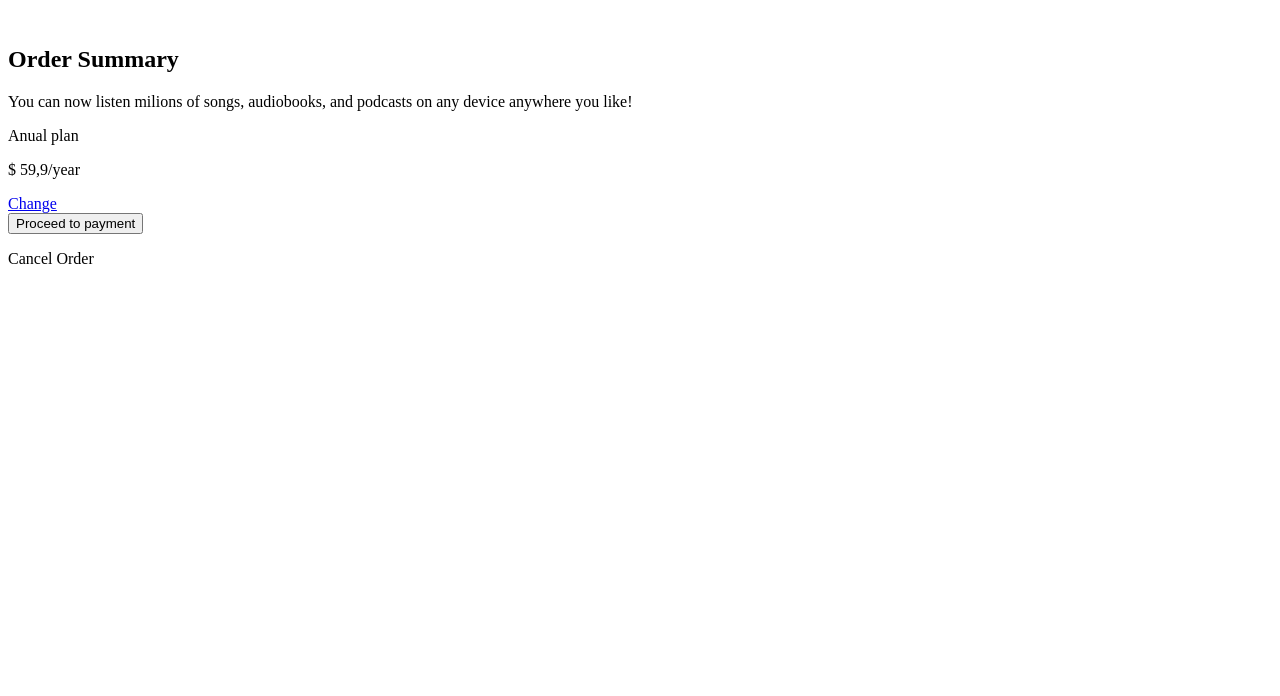
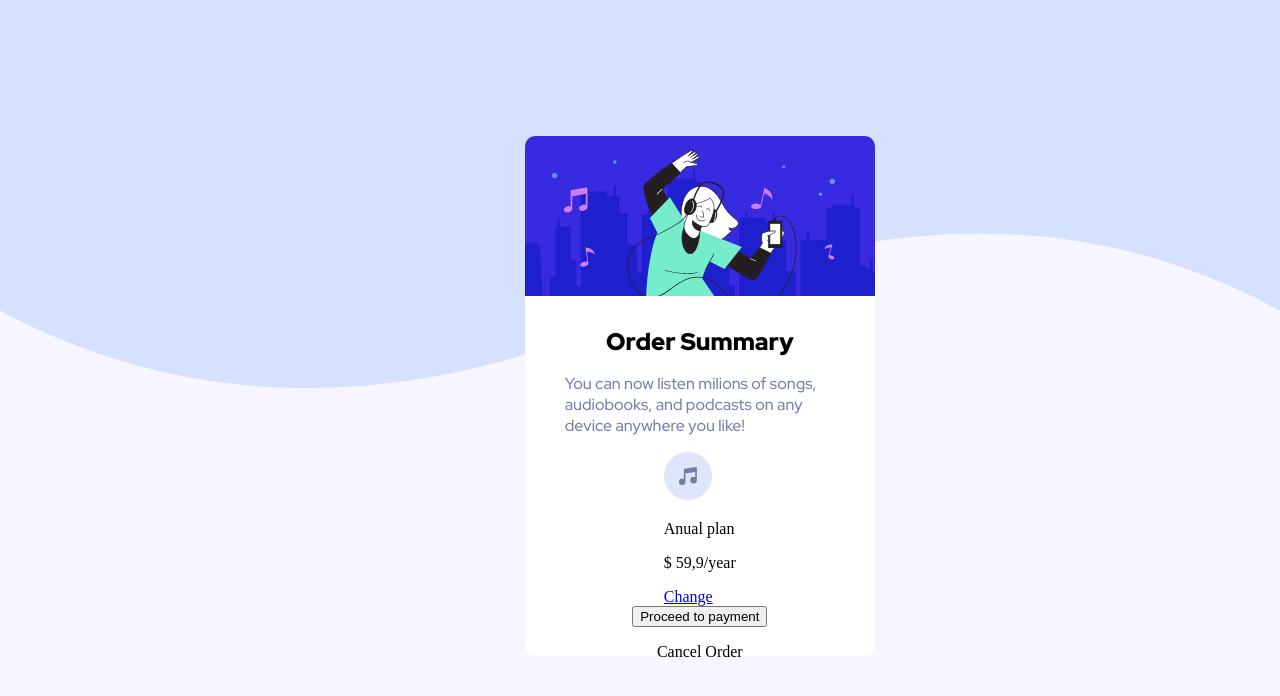
Before and after one commit to tiagomedeiros11/Desafios-de-CSS, a plain HTML site: page Desafio 2/index.html in a window 1280 px wide. Drawn offline with Linux system fonts and the light colour scheme.

Commit message:
Adicionado o html e o css do novo arquivo

```diff
--- a/Desafio 2/index.html
+++ b/Desafio 2/index.html
@@ -5,21 +5,29 @@
     <meta http-equiv="X-UA-Compatible" content="IE=edge">
     <meta name="viewport" content="width=device-width, initial-scale=1.0">
     <title>Document</title>
+    <link rel="stylesheet" href="./style.css">
 </head>
 <body>
-    <section>
-        <div>
-            <div>
-                <img src="" alt="">
+    <section >
+
+        <div class="container">
+            <img src="./pattern-background-desktop.svg" alt="" class="background__image">
+            <div class="container__texto">
+                <img src="./illustration-hero.svg" alt="" class="container__texto__image">
                 <h1>Order Summary</h1>
-                <p>You can now listen milions of songs, audiobooks, and podcasts on any device anywhere you like!</p>
-                <div>
-                    <p>Anual plan</p>
-                    <p>$ 59,9/year</p>
+                <p class="container__texto__1">You can now listen milions of songs, audiobooks, and podcasts on any device anywhere you like!</p>
+                <div class="container__plano">
+                    <div class="plano__valor">
+                        <img src="./icon-music.svg" alt="" class="image__musica">
+                        <div>
+                            <p>Anual plan</p>
+                            <p>$ 59,9/year</p>
+                        </div>
+                    </div>
                     <a href="google.com">Change</a>
                 </div>
-                <button>Proceed to payment</button>
-                <p>Cancel Order</p>
+                <button class="btn">Proceed to payment</button>
+                <p class="cancelar">Cancel Order</p>
             </div>
         </div>
     </section>
--- a/Desafio 2/style.css
+++ b/Desafio 2/style.css
@@ -0,0 +1,48 @@
+@import url('https://fonts.googleapis.com/css2?family=Red+Hat+Display:wght@500;700;900&display=swap');
+
+
+
+body{
+    margin: 0;
+}
+
+.container{
+    height: 100vh;
+    width: 100vw;
+    position: relative;
+    background-color: #F7F5FF;
+}
+.container__texto{
+    display: grid;
+    height: 520px;
+    width: 350px;
+    position: absolute;
+    left: 41vw;
+    top: 17vh;
+    background-color: #fff;
+    border-radius: 10px;
+    justify-items: center;
+}
+.background__image{
+    width: 100vw;
+}
+.container__texto__image{
+    width: 350px;
+    height: 160px;
+    border-top-right-radius: 10px;
+    border-top-left-radius: 10px;
+}
+
+.container__texto h1{
+    font-family: 'Red Hat Display', sans-serif;
+    font-weight: 900;
+    margin-top: 30px;
+    margin-bottom: 0;
+}
+.container__texto__1{
+    width:270px;
+
+    font-family: 'Red Hat Display', sans-serif;
+    font-weight: 500;
+    color: #7280A7;
+}
```
Also changed, not shown: Desafio 2/icon-music.svg (added), Desafio 2/illustration-hero.svg (added), Desafio 2/pattern-background-desktop.svg (added), Desafio 2/pattern-background-mobile.svg (added).
